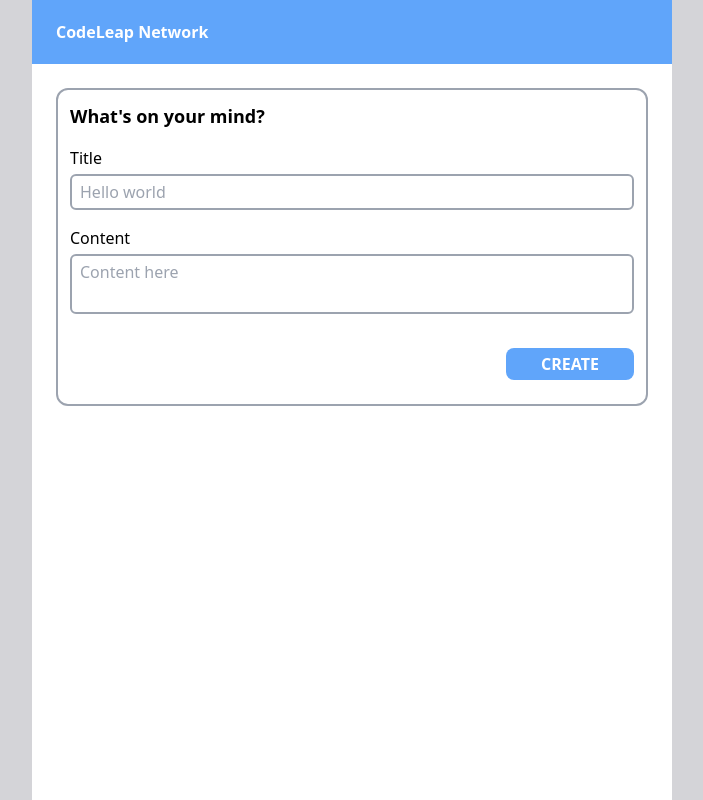
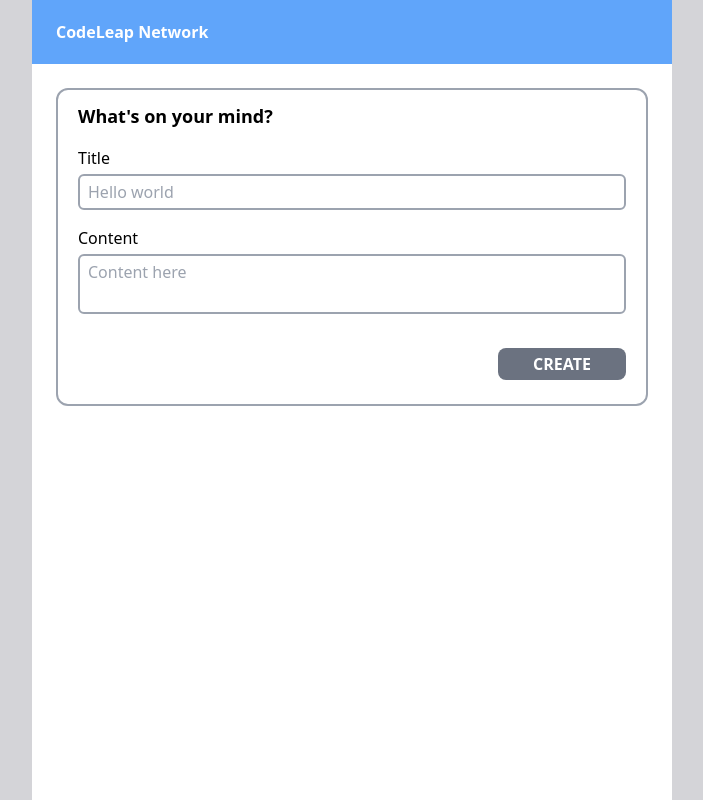
Before and after one commit to matheus-alexandria/cl_challenge, a React (Vite) app: page / in a window 1280 px wide. Shown: the whole page, without its empty margins (288-991 px from the left). Built offline with nearby package versions, Linux system fonts and the light colour scheme.

Commit message:
Refactor submit button in component

```diff
--- /dev/null
+++ b/src/components/SubmitButton.tsx
@@ -0,0 +1,20 @@
+interface SubmitButtonProps {
+  title: string;
+  disabled?: boolean;
+}
+
+export function SubmitButton({ title, disabled = true }: SubmitButtonProps) {
+  return (
+    <div className="flex justify-end">
+      <button
+        type="submit"
+        className={`w-32 h-8 my-3 rounded-lg text-white font-bold ${
+          disabled ? 'bg-gray-500' : 'bg-blue-400 hover:bg-blue-600 transition-colors'
+        }`}
+        disabled={disabled}
+      >
+        {title}
+      </button>
+    </div>
+  )
+}
--- a/src/pages/MainScreen.tsx
+++ b/src/pages/MainScreen.tsx
@@ -1,3 +1,5 @@
+import { SubmitButton } from "../components/SubmitButton";
+
 export function MainScreen() {
   return (
     <div className="w-screen h-screen flex items-center justify-center bg-zinc-300">
@@ -7,7 +9,7 @@
         >
           CodeLeap Network
         </header>
-        <form className="m-6 border-2 border-gray-400 p-3 rounded-xl flex flex-col gap-4">
+        <form className="m-6 border-2 border-gray-400 py-3 px-5 rounded-xl flex flex-col gap-4">
           <h1 className="font-extrabold text-lg">What's on your mind?</h1>
           <div>
             <p>Title</p>
@@ -24,14 +26,7 @@
               className="w-full resize-none border-2 border-gray-400 px-2 py-1 rounded-md mt-1"
             />
           </div>
-          <div className="flex justify-end">
-            <button
-              type="submit"
-              className="w-32 h-8 bg-blue-400 my-3 rounded-lg text-white font-bold hover:bg-blue-600 transition-colors"
-            >
-              CREATE
-            </button>
-          </div>
+          <SubmitButton title="CREATE" />
         </form>
       </div>
     </div>
--- a/src/pages/SignUp.tsx
+++ b/src/pages/SignUp.tsx
@@ -1,4 +1,5 @@
 import { FormEvent, useState } from "react"
+import { SubmitButton } from "../components/SubmitButton";
 
 export function SignUp() {
   const [login, setLogin] = useState("");
@@ -22,14 +23,7 @@
               onChange={(e) => setLogin(e.target.value)}
             />
           </div>
-          <div className="flex justify-end">
-            <button
-              type="submit"
-              className="w-32 h-8 bg-blue-400 rounded-lg text-white font-bold hover:bg-blue-600 transition-colors"
-            >
-              ENTER
-            </button>
-          </div>
+          <SubmitButton title="ENTER" />
         </form>
       </div>
     </div>
```
